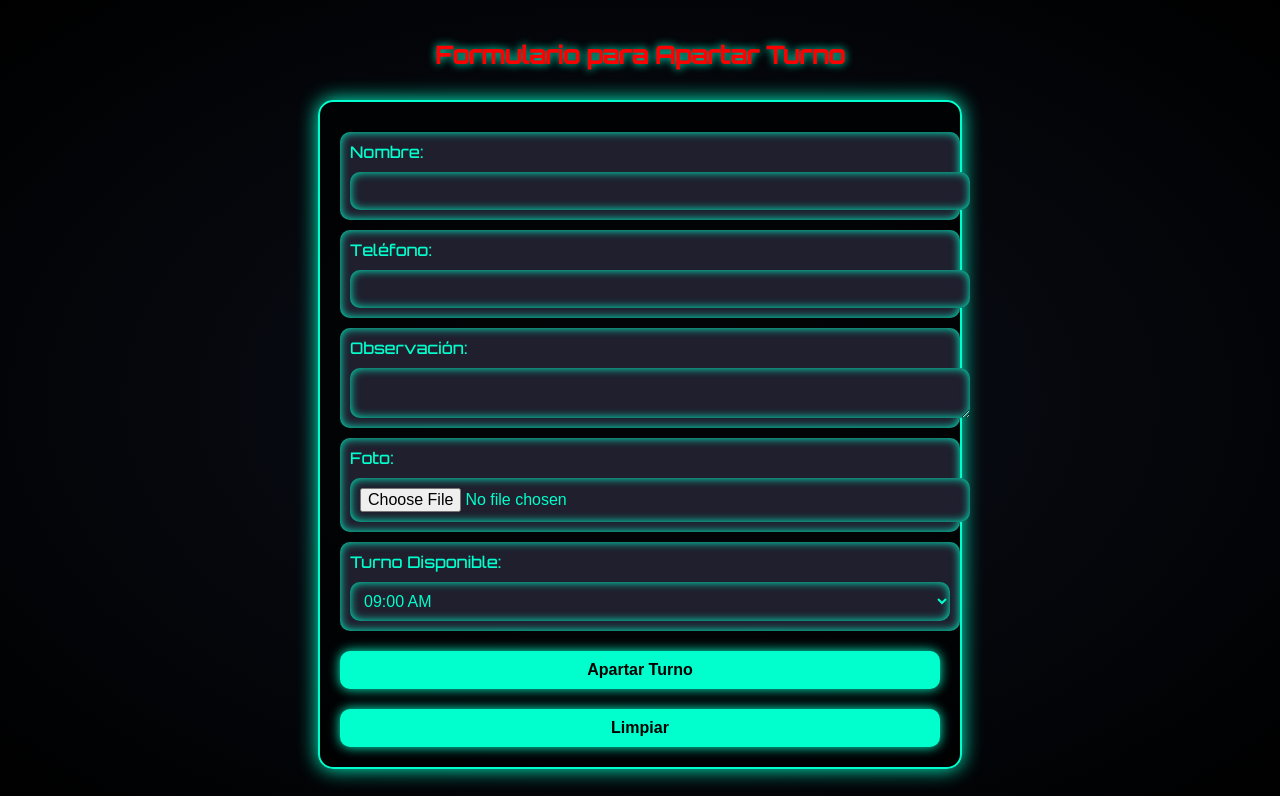
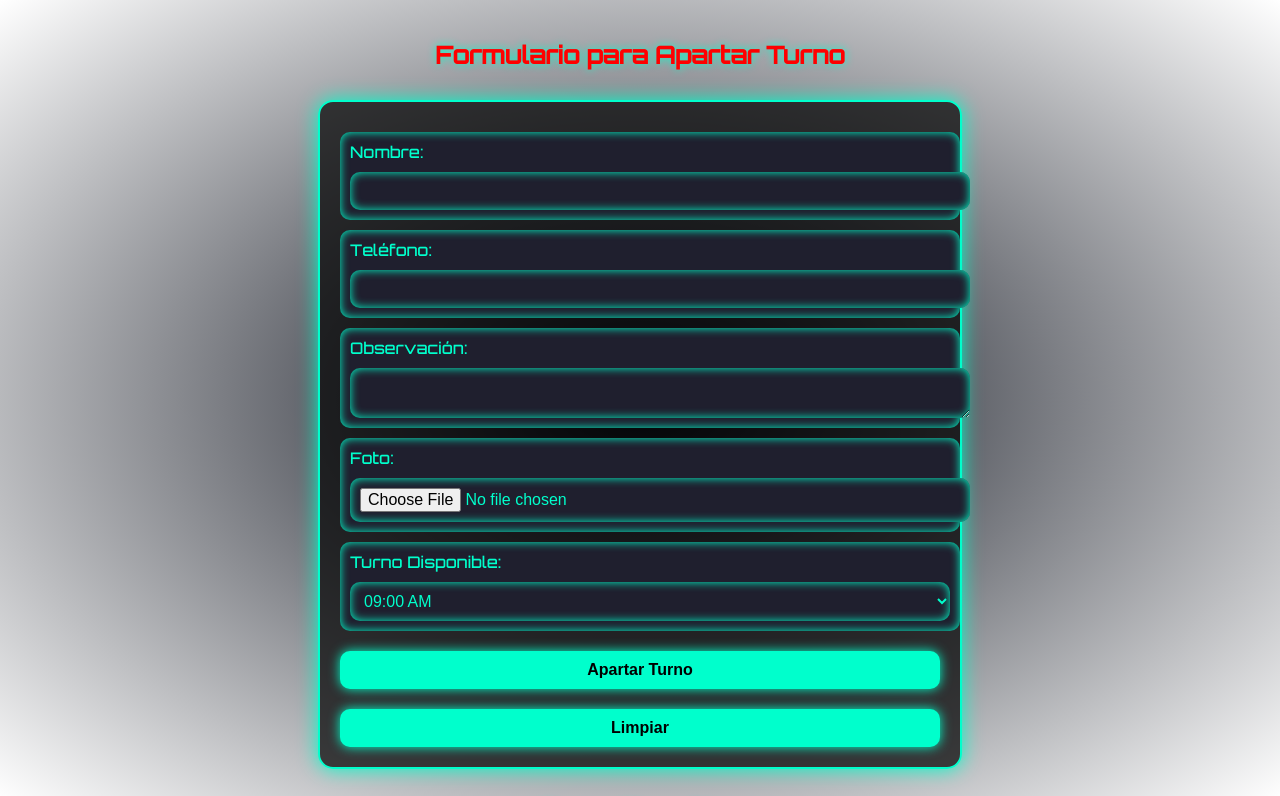
Before and after one commit to Spaservis/TurnoBarberia, a plain HTML site: page index.html in a window 1280 px wide. Shown: the top 796 px of the page. Drawn offline with Linux system fonts and the light colour scheme.

Commit message:
index.html

```diff
--- a/index.html
+++ b/index.html
@@ -9,7 +9,7 @@
 
     body {
       font-family: 'Orbitron', sans-serif;
-      background: radial-gradient(ellipse at center, #0b0f1a, #000);
+      background: radial-gradient(ellipse at center, #0b0f1a, #fff);
       color: #FF0000;
       margin: 0;
       padding: 20px;
```
